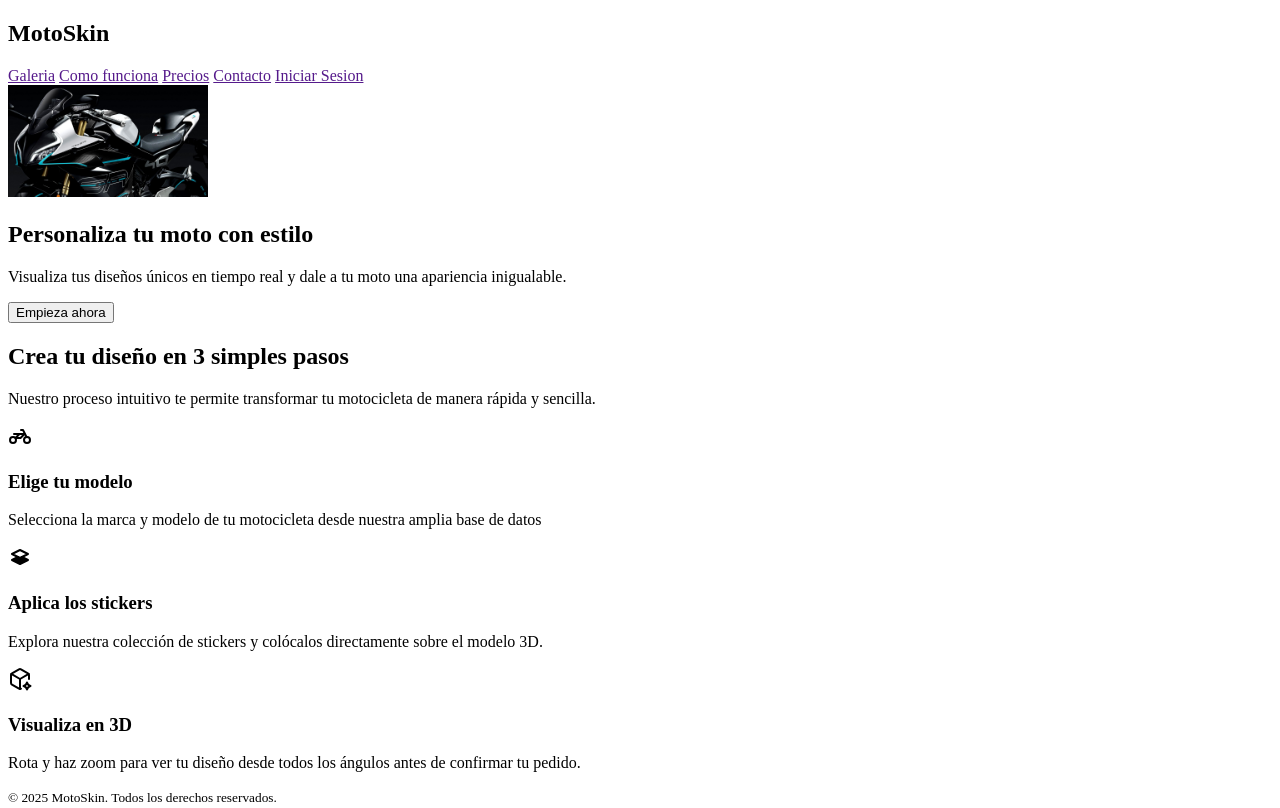
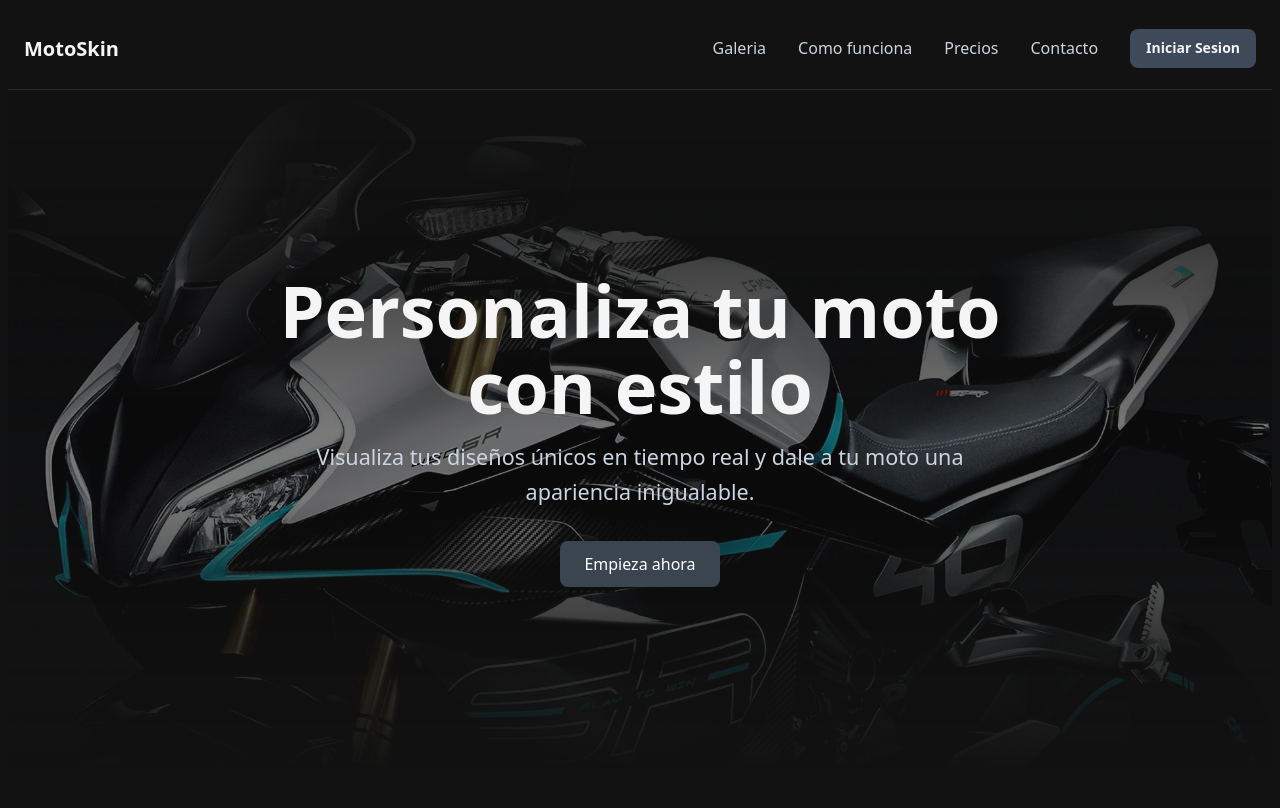
Before and after one commit to AlvaroPG02/MotoSkin_Web, a plain HTML site: page client/public/index.html in a window 1280 px wide. Shown: the top 808 px of the page. Drawn offline with Linux system fonts and the light colour scheme.

Commit message:
Add CSS styles and enhance HTML structure for the home page

```diff
--- a/client/public/index.html
+++ b/client/public/index.html
@@ -5,6 +5,7 @@
     <meta name="viewport" content="width=device-width, initial-scale=1.0">
     <meta name="description" content="Customiza tu motocicleta">
     <title>MotoSkin - Inicio</title>
+    <link rel="stylesheet" href="/client/src/styles/style_home.css">
 </head>
 <body>
     <header>
@@ -15,15 +16,21 @@
             <a href="">Como funciona</a>
             <a href="">Precios</a>
             <a href="">Contacto</a>
-            <a href="">Iniciar Sesion</a>
+            <div>
+                <a href="">Iniciar Sesion</a>
+            </div>
         </nav>
     </header>
     <main>
         <section>
-            <img src="/client/public/assets/img/moto.jpg" alt="" width="200">
-            <h1>Personaliza tu moto con estilo</h1>
-            <p>Visualiza tus diseños únicos en tiempo real y dale a tu moto una apariencia inigualable.</p>
-            <button>Empieza ahora</button>
+            <img src="/client/public/assets/img/moto.jpg" alt="">
+
+            <div class="hero-content">
+                <h1>Personaliza tu moto<br> con estilo</h1>
+                <p>Visualiza tus diseños únicos en tiempo real y dale a tu moto una<br> apariencia inigualable.</p>
+                <button>Empieza ahora</button>
+            </div>
+
         </section>
         <section>
             <header>
--- a/client/src/styles/style_home.css
+++ b/client/src/styles/style_home.css
@@ -0,0 +1,242 @@
+:root{
+    --primary: #3b4550;
+    --primary-dark: #0a3d66;
+    --primary-hover: #a80d0d;
+    --primary-light: #09f;
+    --primary-color: #007BFF;
+    --secondary-color: #fed9d9;
+    --background-color: #121212;
+    --text-primary: #F5F5F5;
+    --text-secondary: #cbd5e1;
+    --text-muted: #94a3b8;
+    --border: rgba(255, 255, 255, 0.1);
+    --card-bg: #1e293b;
+    --shadow: rgba(0, 0, 0, 0.3);
+    --input-bg: #1e293b;
+    --hsla-example: hsla(210, 100%, 56%, 1);
+}
+
+body {
+  font-family: system-ui;
+  background-color: var(--background-color);
+  color: var(--text-primary);
+  min-height: 100vh;
+  display: flex;
+  flex-direction: column;
+  line-height: 1.6;
+}
+
+/* Títulos principales */
+h1 {
+  font-size: 1.5rem;
+  line-height: 1.2;
+  text-wrap: balance;
+  display: flex;
+  align-items: center;
+  gap: 0.5rem;
+
+  svg {
+    width: 2rem;
+    height: 2rem;
+    color: var(--primary-light);
+  }
+}
+
+h1 + p {
+  text-wrap: balance;
+  margin-bottom: 2rem
+}
+
+/* Header */
+header {
+  border-bottom: 1px solid var(--border);
+  background: var(--background);
+  padding: .5rem 1rem;
+  display: flex;
+  align-items: center;
+  justify-content: space-between;
+  gap: 2rem;
+  z-index: 10;
+
+  h2 {
+    font-size: 1.25rem;
+    font-weight: 700;
+    color: var(--text-primary);
+  }
+}
+
+/* Navegación del header a otras páginas */
+nav {
+  align-items: center;
+  gap: 2rem;
+  display: flex;
+
+  a {
+    text-decoration: none;
+    color: var(--text-secondary);
+    transition: color 0.2s;
+    font-weight: 500;
+
+    &:hover, &:focus {
+      color: var(--secondary-color);
+      outline: none;
+    }
+  }
+}
+
+/* Botones del Header */
+header div a {
+  padding: 0.5rem 1rem;
+  border-radius: 0.5rem;
+  background-color: #3e495a;
+  color: var(--text-primary);
+  display: inline-block;
+  font-size: 0.875rem;
+  font-weight: 700;
+  text-decoration: none;
+  /* TODO */
+}
+
+/* Hero */
+main > section:nth-child(1) {
+    position: relative;
+    min-height: 85vh;
+    height: auto;
+    text-align: center;
+    display: flex;
+    flex-direction: column;
+    justify-content: center;
+    overflow: hidden;
+
+  h1 {
+    display: inline-block;
+    max-width: 46ch;                 /* controla cuándo se quiebra en 2 líneas */
+    width: min(90%, 900px);
+    margin: 0 auto;
+    text-align: center;
+    white-space: normal;
+    font-size: clamp(2.4rem, 6vw, 4.5rem); /* tamaño responsivo */
+    line-height: 1.05;
+  }
+  p {
+    margin: 1rem auto 2rem auto;
+    font-size: 1.35rem;
+    color: var(--text-secondary);
+  }
+
+  & > img {
+    position: absolute;
+    top: 0;
+    width: 100%;
+    height: 100%;
+    object-fit: cover;
+    z-index: -1;
+    left: 0;
+    right: 0;
+
+    mask-image: linear-gradient(to bottom,
+      rgba(0,0,0,0) 0%,
+      rgba(0, 0, 0, 0.153) 20%,
+      rgba(0, 0, 0, 0.437) 50%,
+      rgba(0, 0, 0, 0.436) 60%,
+      rgba(0, 0, 0, 0.161) 80%,
+      rgba(0,0,0,0) 100%);
+    mask-mode: alpha;
+    }
+}
+
+
+button {
+  padding: 0.75rem 1.5rem;
+  border-radius: 0.5rem;
+  background-color: var(--primary);
+  color: white;
+  font-weight: 400;
+  border: none;
+  cursor: pointer;
+  transition: all 0.2s;
+  font-family: inherit;
+  font-size: 1rem;
+  white-space: nowrap;
+
+  &:hover, /* pseudo-clase que significa que el ratón está encima */
+  &:focus { /* pseudo-clase que significa que el elemento tiene el foco */
+    background-color: var(--primary-hover);
+    outline: 1px solid white;
+  }
+
+  &:active {
+    transform: scale(0.90)
+  }
+
+  &:disabled {
+    opacity: .5;
+    pointer-events: none;
+  }
+}
+
+/* Features Section */
+main > section:nth-child(2) {
+  padding-inline: 1rem;
+  background-color: var(--background);
+  padding-top: 5rem;
+
+  & > header {
+    gap: 2px;
+    flex-direction: column;
+    border-bottom: none;
+
+    h2 {
+      margin-bottom: 0;
+      font-size: 2.35rem;
+    }
+
+    p {
+      opacity: .75;
+    }
+  }
+
+  & > div {
+    max-width: 1280px;
+    margin: 0 auto;
+  }
+
+  & > footer {
+    border-top: none;
+  }
+}
+
+main > section:nth-child(2) h2 {
+  font-size: 1.875rem;
+  font-weight: 700;
+  color: var(--text-primary);
+  margin-bottom: 1rem;
+}
+
+main > section:nth-child(2) > div > div:first-child > p {
+  font-size: 1.125rem;
+  color: var(--text-muted);
+  max-width: 42rem;
+  margin: 0 auto;
+}
+
+/* Grid de Features */
+main > section:nth-child(2) footer {
+  display: grid;
+  grid-template-columns: repeat(auto-fit, minmax(280px, 1fr));
+  gap: 16px
+}
+
+/* Footer */
+footer {
+  background-color: var(--background);
+  border-top: 1px solid var(--border);
+  text-align: center;
+  padding: 16px;
+
+  small {
+    color: var(--text-muted);
+    font-size: 0.875rem;
+  }
+
+}
```
